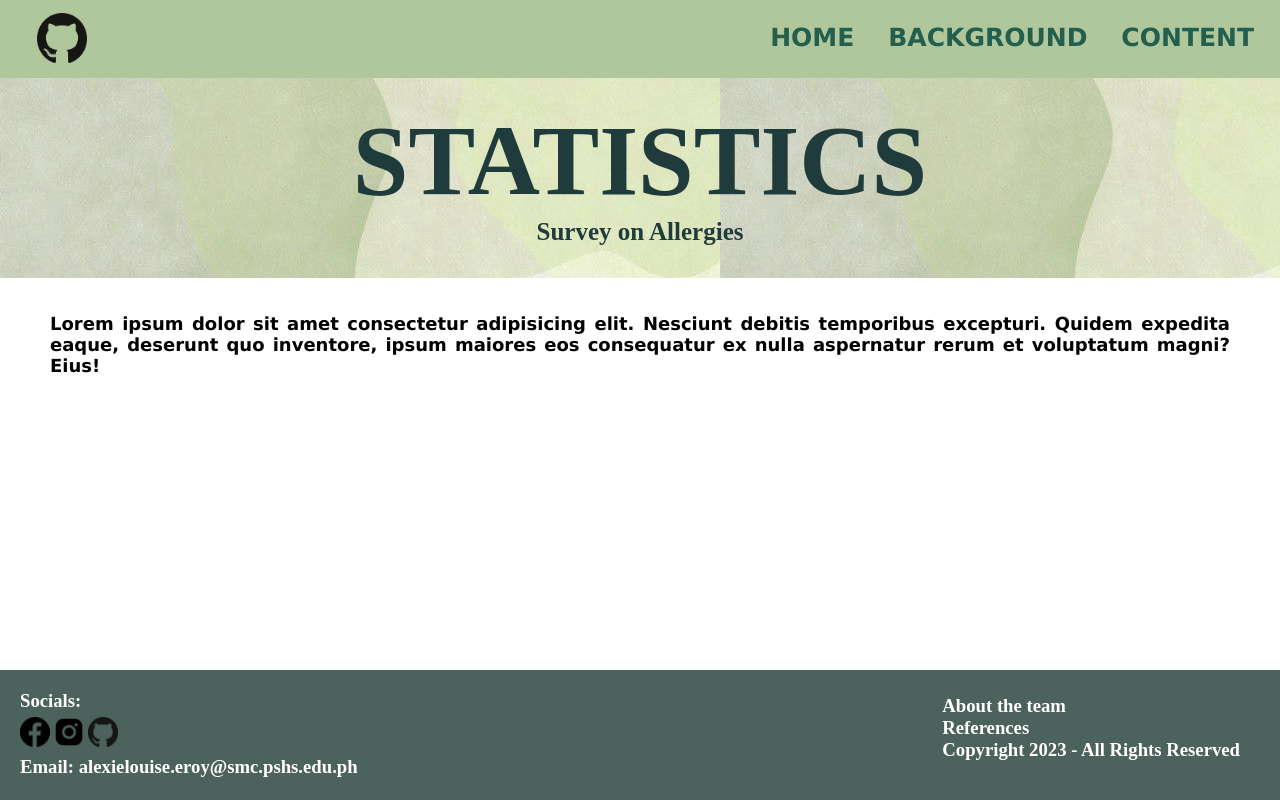
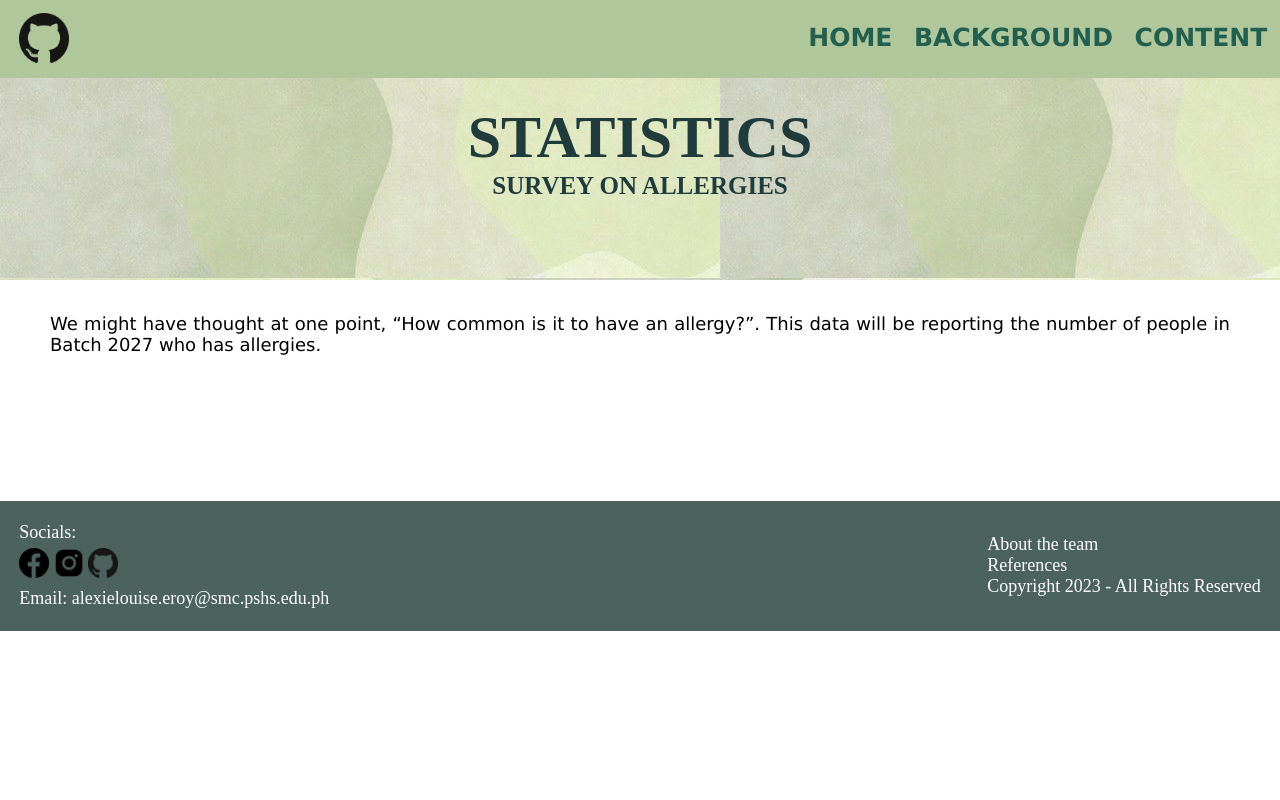
Before and after one commit to AlexieEroy/Help-me-sir-, a plain HTML site: page index.html in a window 1280 px wide. Drawn offline with Linux system fonts and the light colour scheme.

Commit message:
Add files via upload

```diff
--- a/index.html
+++ b/index.html
@@ -11,19 +11,19 @@
 
     <div class="navbar">
         <div id="tabs">
-            <a href=""><b>HOME</b></a>
-            <a href=""><b>BACKGROUND</b></a>
-            <a href=""><b>CONTENT</b></a>
+            <a href="index.html">Home</a>
+            <a href="backgroundd.html">Background</a>
+            <a href="data.html">Content</a>
         </div>
         <div id="logo">
-            <img src="Pictures/github logo.png" alt="logo" width="50" height="50">
+            <img src="Pictures/github_logo.png" alt="logo" width="50" height="50">
         </div>
     </div>
 
     <div class="banner">
         <div class="heading">
             <div id="title">
-                <h1>STATISTICS</h1>
+                <h1>Statistics</h1>
             <div id="subtitle">
                 <h4>Survey on Allergies</h4>
                 </div>
@@ -32,30 +32,26 @@
     </div>
 
     <div class="content">
-        <h4>Lorem ipsum dolor sit amet consectetur adipisicing elit. Nesciunt debitis temporibus excepturi. Quidem expedita eaque, deserunt quo inventore, ipsum maiores eos consequatur ex nulla aspernatur rerum et voluptatum magni? Eius!</h4>
+        We might have thought at one point, “How common is it to have an allergy?”. This data will be reporting the number of people in Batch 2027 who has allergies.
     </div>
 
     <div class="footer">
         <div class="socials">
-            <h3>Socials:</h3>
+            Socials:
             <div id="socmed">
-                <a href="#"><img src="Pictures/FB logo.png" alt="FaceBook" width="30" height="30"></a>
-                <a href="#"><img src="Pictures/instagram logo.png" alt="Instagram" width="30" height="30"></a>
-                <a href="#"><img src="Pictures/github logo.png" alt="GitHub" width="30" height="30"></a>
+                <a href="#"><img src="Pictures/fb_logo.png" alt="FaceBook" width="30" height="30"></a>
+                <a href="#"><img src="Pictures/instagram_logo.png" alt="Instagram" width="30" height="30"></a>
+                <a href="#"><img src="Pictures/github_logo.png" alt="GitHub" width="30" height="30"></a>
             </div>
             <div id="email">
-                <h3>Email: alexielouise.eroy@smc.pshs.edu.ph</h3>
+                Email: alexielouise.eroy@smc.pshs.edu.ph
             </div>
         </div>
 
         <div class="about">
-            <div id="abtlink">
-                <ul>
-                    <li><h3><a href="#">About the team</a></h3></li>
-                    <li><h3><a href="#">References</a></h3></li>
-                </ul>
-                <p><h3>Copyright 2023 - All Rights Reserved</h3></p>
-            </div>
+                <a href="#">About the team</a>
+                <p><a href="#">References</a></p>
+                <p>Copyright 2023 - All Rights Reserved</p>
         </div>
     </div>
 </div>
--- a/style.css
+++ b/style.css
@@ -3,10 +3,21 @@
     margin: 0px;
 }
 
+body {
+    background-image: url(Pictures/banner.jpg);
+    background-size: 100vw 280px;
+    background-repeat: no-repeat;
+}
+
 /*CONTAINER*/
 
 .container {
-    width: 100vw;
+    /* width: 100vw; */
+    display: flex;
+    flex-direction: column;
+    justify-content: space-between;
+    flex: 3;
+    align-items: center;
 }
 
 /*NAVIGATION BAR*/
@@ -15,13 +26,12 @@
     background: #B0C69B;
     width: 100%;
     height: 78px;
-    top: 0%;
 }
 
 #logo {
-    margin-left: 37px;
-    margin-top: 13px;
-    margin-bottom: 15px;
+    margin-left: 1.5vw;
+    margin-top: 1vw;
+    margin-bottom: 1.5vw;
     float: left;
 }
 
@@ -31,17 +41,16 @@
     font-family: Verdana, Geneva, Tahoma, sans-serif;
     font-size: 25px;
     font-style: normal;
-    font-weight: 40;
+    font-weight: bold;
     line-height: normal;
     margin-top: 23px;
 }
 
 #tabs a {
-    font-style: none;
+    margin-right: 1vw;
+    text-transform: uppercase;
     color: #225F4F;
     text-decoration: none;
-    margin-right: 26px;
-    top: 13px;
 }
 
 #tabs a:hover {
@@ -57,21 +66,35 @@
     background-image: url(Pictures/bg\ for\ proj.jpg);
     width: 100%;
     height: 200px;
+    text-align: center;
 }
 
 .heading {
-    text-align: center;
     padding-top: 25px;
 }
 
 #title {
+    text-transform: uppercase;
+    font-weight: bold;
     color: #1F3B3B;
-    font-size: 50px;
+    font-size: 30px;
 }
 
 #subtitle {
     color: #1F3B3B;
     font-size: 25px;
+}
+
+.data-tab {
+    display: inline;
+    margin: 20px;
+}
+
+.data-tab a {
+    font-family: Verdana, Geneva, Tahoma, sans-serif;
+    text-decoration: none;
+    color: #225F4F;
+    margin-right: 20px;
 }
 
 /*FOOTER*/
@@ -80,14 +103,17 @@
     background: #4C625D;
     width: 100%;
     height: 130px;
+    display: flex;
+    align-items: center;
+    justify-content: space-between;
     bottom: 0;
-    overflow: hidden;
-    position: fixed;
+    position: relative;
+
+    font-size: large;
 }
 
 .socials {
-    margin: 20px;
-    float: left;
+    margin-left: 1.5vw;
     color: white;
 }
 
@@ -97,22 +123,12 @@
 
 .about {
     color: white;
-    margin: 20px;
-    float: right;
+    margin-right: 1.5vw;
 }
 
-#abtlink {
-    margin-top: 5px;
-    margin-bottom: 5px;
-    margin-right: 20px;
-    margin-left: 20px;
-}
-
-#abtlink a {
+.about a {
     color: white;
     text-decoration: none;
-    font-style: none;
-
 }
 
 ul {
@@ -126,7 +142,35 @@ ul {
     font-size: large;
     font-family: Verdana, Geneva, Tahoma, sans-serif;
     margin-top: 35px;
-    margin-bottom: 20px;
+    margin-bottom: 11.4vw;
     margin-left: 50px;
     margin-right: 50px;
 }
+
+ul {
+    list-style-type: disc;
+}
+
+/*DATA CONTENT*/
+
+.content-container {
+    display: flex;
+    align-items: center;
+    justify-content: center;
+    margin-bottom: 11.4vw;
+    margin-top: 35px;
+    margin-left: 10px;
+    margin-right: 10px;
+}
+
+.description {
+    text-align: left;
+    font-size: large;
+    font-family: Verdana, Geneva, Tahoma, sans-serif;
+    padding-right: 20px;
+}
+
+.pie-graph img {
+    margin-left: 10px;
+    float: right;
+}
```
Also changed, not shown: backgroundd.html (added, +66 -0 lines), data.html (added, +76 -0 lines), Pictures/PieChart.png (added), Pictures/banner.jpg (added), Pictures/fb_logo.png (added), Pictures/github_logo.png (added), Pictures/instagram_logo.png (added).
